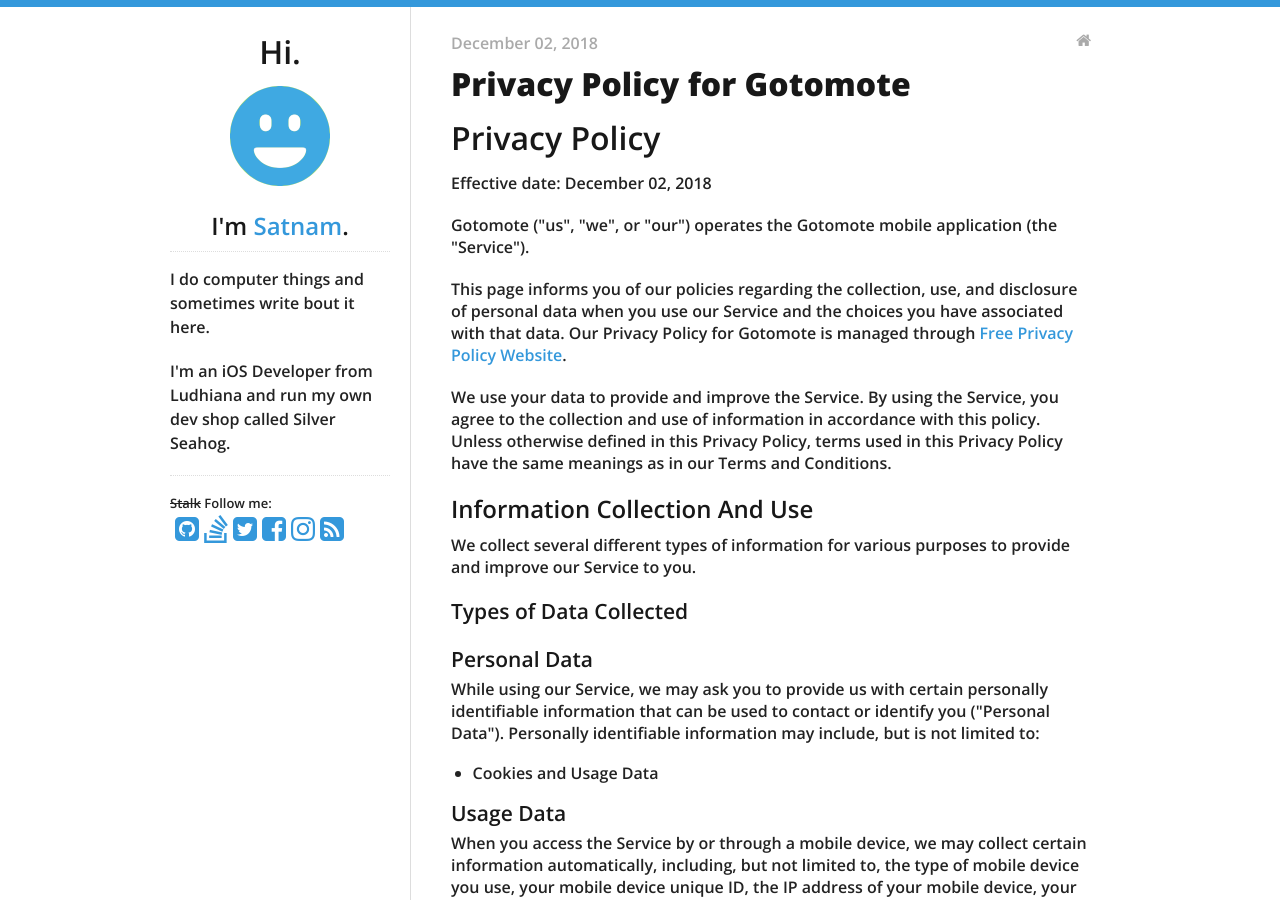
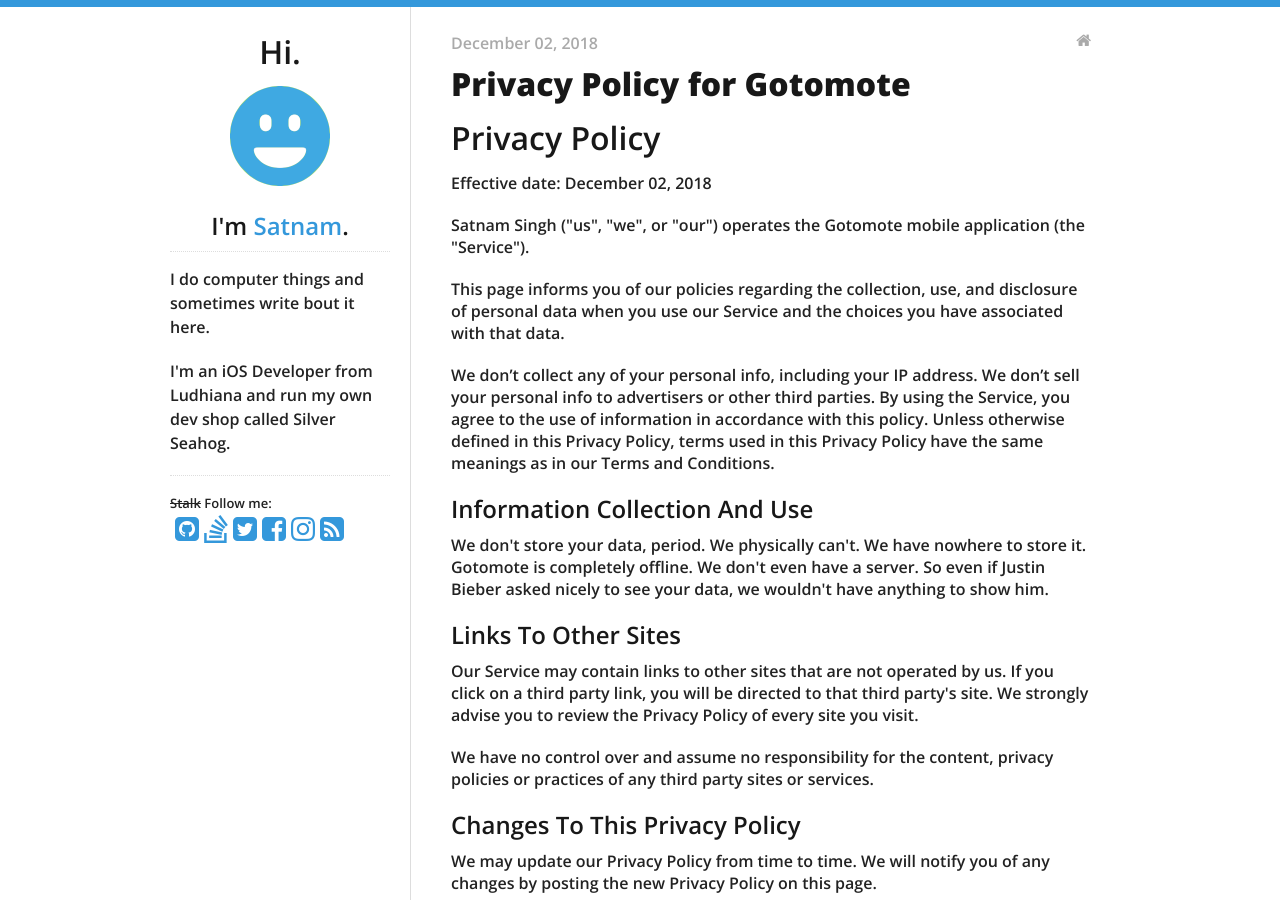
Before and after one commit to 29satnam/29satnam.github.io, a Jekyll site: the page built from _posts/2018-12-02-Privacy-Policy.md, in a window 1280 px wide and 900 px high. Built offline with Jekyll 4.4.1, drawn with Linux system fonts in a browser that asks for light colours; some of the changed text lies outside the part shown.

Commit message:
Update 2018-12-02-Privacy-Policy.md

```diff
--- a/_posts/2018-12-02-Privacy-Policy.md
+++ b/_posts/2018-12-02-Privacy-Policy.md
@@ -11,91 +11,19 @@ categories:
 <p>Effective date: December 02, 2018</p>
 
 
-<p>Gotomote ("us", "we", or "our") operates the Gotomote mobile application (the "Service").</p>
+<p>Satnam Singh ("us", "we", or "our") operates the Gotomote mobile application (the "Service").</p>
 
-<p>This page informs you of our policies regarding the collection, use, and disclosure of personal data when you use our Service and the choices you have associated with that data. Our Privacy Policy  for Gotomote is managed through <a href="https://www.freeprivacypolicy.com/free-privacy-policy-generator.php">Free Privacy Policy Website</a>.</p>
+<p>This page informs you of our policies regarding the collection, use, and disclosure of personal data when you use our Service and the choices you have associated with that data.
 
-<p>We use your data to provide and improve the Service. By using the Service, you agree to the collection and use of information in accordance with this policy. Unless otherwise defined in this Privacy Policy, terms used in this Privacy Policy have the same meanings as in our Terms and Conditions.</p>
-
+<p>We don’t collect any of your personal info, including your IP address. We don’t sell your personal info to advertisers or other third parties.  By using the Service, you agree to the use of information in accordance with this policy. Unless otherwise defined in this Privacy Policy, terms used in this Privacy Policy have the same meanings as in our Terms and Conditions.</p>
 
 <h2>Information Collection And Use</h2>
 
-<p>We collect several different types of information for various purposes to provide and improve our Service to you.</p>
-
-<h3>Types of Data Collected</h3>
-
-<h4>Personal Data</h4>
-
-<p>While using our Service, we may ask you to provide us with certain personally identifiable information that can be used to contact or identify you ("Personal Data"). Personally identifiable information may include, but is not limited to:</p>
-
-<ul>
-<li>Cookies and Usage Data</li>
-</ul>
-
-<h4>Usage Data</h4>
-
-<p>When you access the Service by or through a mobile device, we may collect certain information automatically, including, but not limited to, the type of mobile device you use, your mobile device unique ID, the IP address of your mobile device, your mobile operating system, the type of mobile Internet browser you use, unique device identifiers and other diagnostic data ("Usage Data").</p>
-
-<h4>Tracking & Cookies Data</h4>
-<p>We use cookies and similar tracking technologies to track the activity on our Service and hold certain information.</p>
-<p>Cookies are files with small amount of data which may include an anonymous unique identifier. Cookies are sent to your browser from a website and stored on your device. Tracking technologies also used are beacons, tags, and scripts to collect and track information and to improve and analyze our Service.</p>
-<p>You can instruct your browser to refuse all cookies or to indicate when a cookie is being sent. However, if you do not accept cookies, you may not be able to use some portions of our Service.</p>
-<p>Examples of Cookies we use:</p>
-<ul>
-    <li><strong>Session Cookies.</strong> We use Session Cookies to operate our Service.</li>
-    <li><strong>Preference Cookies.</strong> We use Preference Cookies to remember your preferences and various settings.</li>
-    <li><strong>Security Cookies.</strong> We use Security Cookies for security purposes.</li>
-</ul>
-
-<h2>Use of Data</h2>
-
-<p>Gotomote uses the collected data for various purposes:</p>
-<ul>
-    <li>To provide and maintain the Service</li>
-    <li>To notify you about changes to our Service</li>
-    <li>To allow you to participate in interactive features of our Service when you choose to do so</li>
-    <li>To provide customer care and support</li>
-    <li>To provide analysis or valuable information so that we can improve the Service</li>
-    <li>To monitor the usage of the Service</li>
-    <li>To detect, prevent and address technical issues</li>
-</ul>
-
-<h2>Transfer Of Data</h2>
-<p>Your information, including Personal Data, may be transferred to — and maintained on — computers located outside of your state, province, country or other governmental jurisdiction where the data protection laws may differ than those from your jurisdiction.</p>
-<p>If you are located outside India and choose to provide information to us, please note that we transfer the data, including Personal Data, to India and process it there.</p>
-<p>Your consent to this Privacy Policy followed by your submission of such information represents your agreement to that transfer.</p>
-<p>Gotomote will take all steps reasonably necessary to ensure that your data is treated securely and in accordance with this Privacy Policy and no transfer of your Personal Data will take place to an organization or a country unless there are adequate controls in place including the security of your data and other personal information.</p>
-
-<h2>Disclosure Of Data</h2>
-
-<h3>Legal Requirements</h3>
-<p>Gotomote may disclose your Personal Data in the good faith belief that such action is necessary to:</p>
-<ul>
-    <li>To comply with a legal obligation</li>
-    <li>To protect and defend the rights or property of Gotomote</li>
-    <li>To prevent or investigate possible wrongdoing in connection with the Service</li>
-    <li>To protect the personal safety of users of the Service or the public</li>
-    <li>To protect against legal liability</li>
-</ul>
-
-<h2>Security Of Data</h2>
-<p>The security of your data is important to us, but remember that no method of transmission over the Internet, or method of electronic storage is 100% secure. While we strive to use commercially acceptable means to protect your Personal Data, we cannot guarantee its absolute security.</p>
-
-<h2>Service Providers</h2>
-<p>We may employ third party companies and individuals to facilitate our Service ("Service Providers"), to provide the Service on our behalf, to perform Service-related services or to assist us in analyzing how our Service is used.</p>
-<p>These third parties have access to your Personal Data only to perform these tasks on our behalf and are obligated not to disclose or use it for any other purpose.</p>
-
-
+<p>We don't store your data, period. We physically can't. We have nowhere to store it. Gotomote is completely offline. We don't even have a server. So even if Justin Bieber asked nicely to see your data, we wouldn't have anything to show him.</p>
 
 <h2>Links To Other Sites</h2>
 <p>Our Service may contain links to other sites that are not operated by us. If you click on a third party link, you will be directed to that third party's site. We strongly advise you to review the Privacy Policy of every site you visit.</p>
 <p>We have no control over and assume no responsibility for the content, privacy policies or practices of any third party sites or services.</p>
-
-
-<h2>Children's Privacy</h2>
-<p>Our Service does not address anyone under the age of 18 ("Children").</p>
-<p>We do not knowingly collect personally identifiable information from anyone under the age of 18. If you are a parent or guardian and you are aware that your Children has provided us with Personal Data, please contact us. If we become aware that we have collected Personal Data from children without verification of parental consent, we take steps to remove that information from our servers.</p>
-
 
 <h2>Changes To This Privacy Policy</h2>
 <p>We may update our Privacy Policy from time to time. We will notify you of any changes by posting the new Privacy Policy on this page.</p>
```
